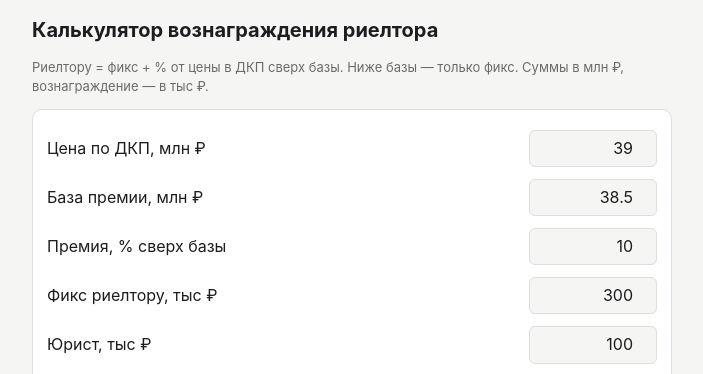
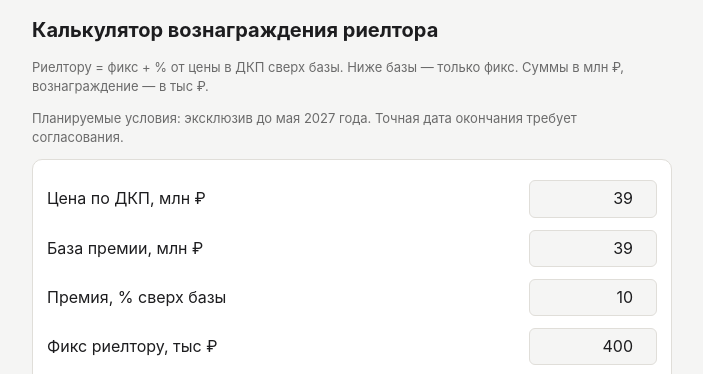
Before and after one commit to kirillbrylev/moscow-monopoly, a plain HTML site: page rieltor.html in a window 1280 px wide. Shown: the top 374 px of the page, without its empty margins (288-991 px from the left). Drawn offline with Linux system fonts and the light colour scheme.

Commit message:
Калькулятор риелтора: база 39, премия 10%, фикс 400, юрист 100; эксклюзив до мая

```diff
--- a/rieltor.html
+++ b/rieltor.html
@@ -29,11 +29,13 @@ tr.cur td{background:var(--hi);font-weight:600}
 <h1>Калькулятор вознаграждения риелтора</h1>
 <p class="m">Риелтору = фикс + % от цены в ДКП сверх базы. Ниже базы — только фикс. Суммы в млн ₽, вознаграждение — в тыс ₽.</p>
 
+<p class="m">Планируемые условия: эксклюзив до мая 2027 года. Точная дата окончания требует согласования.</p>
+
 <div class="card">
   <label>Цена по ДКП, млн ₽ <input id="price" type="number" step="0.1" value="39"></label>
-  <label>База премии, млн ₽ <input id="base" type="number" step="0.1" value="38.5"></label>
+  <label>База премии, млн ₽ <input id="base" type="number" step="0.1" value="39"></label>
   <label>Премия, % сверх базы <input id="pct" type="number" step="1" value="10"></label>
-  <label>Фикс риелтору, тыс ₽ <input id="fix" type="number" step="10" value="300"></label>
+  <label>Фикс риелтору, тыс ₽ <input id="fix" type="number" step="10" value="400"></label>
   <label>Юрист, тыс ₽ <input id="law" type="number" step="10" value="100"></label>
 </div>
 
```
